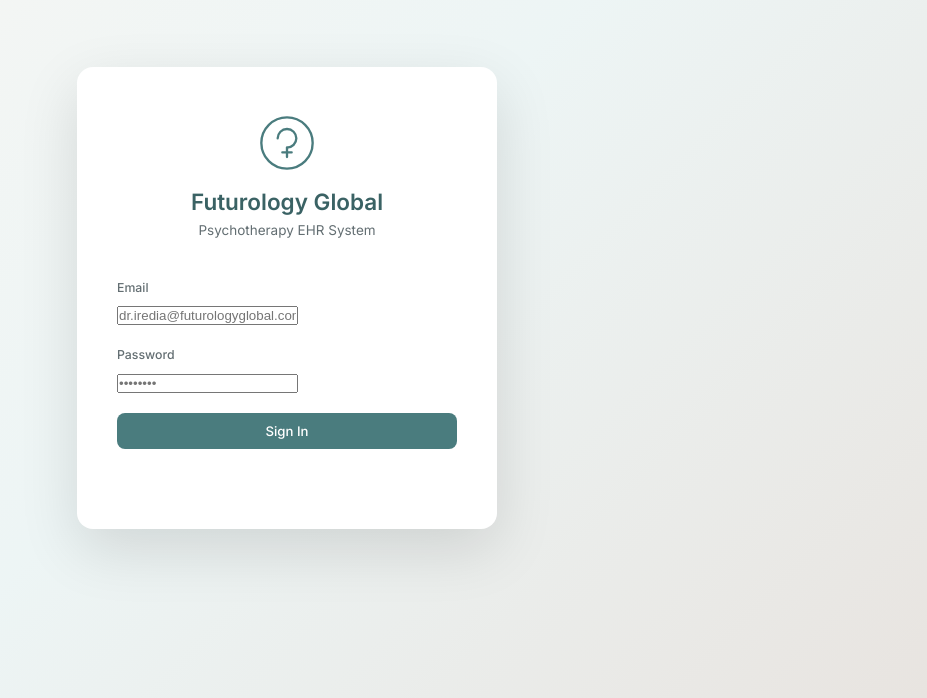
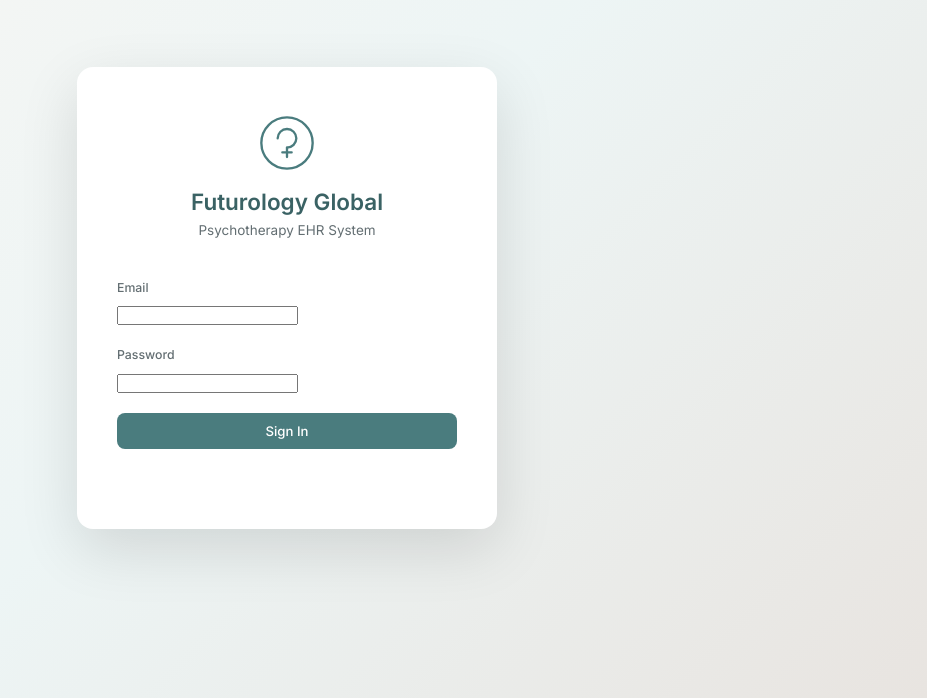
Before and after one commit to abohrandy/ehr, a website: page public/index.html in a window 1280 px wide. Shown: the part 102-800 px from the top of the page, without its empty margins (353-1280 px from the left). Drawn offline with Linux system fonts and the light colour scheme.

Commit message:
ui: remove placeholders from login form

```diff
--- a/public/index.html
+++ b/public/index.html
@@ -32,12 +32,11 @@
       <form id="login-form" autocomplete="on">
         <div class="form-group">
           <label for="login-email">Email</label>
-          <input type="email" id="login-email" placeholder="dr.iredia@futurologyglobal.com" required
-            autocomplete="email">
+          <input type="email" id="login-email" required autocomplete="email">
         </div>
         <div class="form-group">
           <label for="login-password">Password</label>
-          <input type="password" id="login-password" placeholder="••••••••" required autocomplete="current-password">
+          <input type="password" id="login-password" required autocomplete="current-password">
         </div>
         <button type="submit" class="btn btn-primary btn-full" id="login-btn">Sign In</button>
         <p class="login-error" id="login-error"></p>
```
